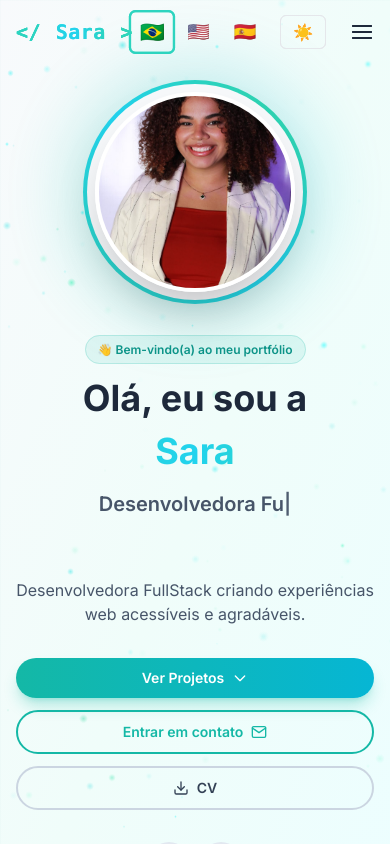
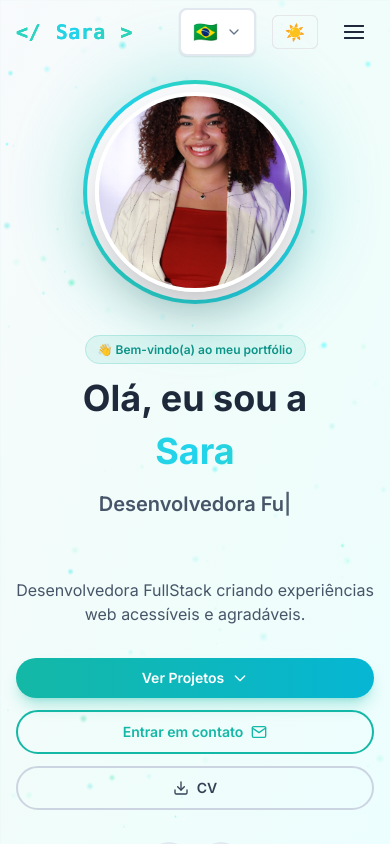
Before and after one commit to saracristinas/Portifolio-, a Next.js app: page /Curriculo_Sara_FullStack.pdf in a window 390 px wide. Shown: the top 844 px of the page. Built offline with nearby package versions, Linux system fonts and the light colour scheme.

Commit message:
feat(LanguageToggle): implementar seletor de idiomas dropdown responsivo e moderno"

```diff
--- a/components/LanguageToggle.tsx
+++ b/components/LanguageToggle.tsx
@@ -1,39 +1,133 @@
 "use client";
 
-import React from "react";
+import React, { useState, useRef, useEffect } from "react";
 import { useI18n } from "./LanguageProvider";
+import { motion, AnimatePresence } from "framer-motion";
+import { FiChevronDown } from "react-icons/fi";
+
+type Language = {
+  code: "pt" | "en" | "es";
+  name: string;
+  flag: string;
+};
+
+const languages: Language[] = [
+  { code: "pt", name: "Português", flag: "🇧🇷" },
+  { code: "en", name: "English", flag: "🇺🇸" },
+  { code: "es", name: "Español", flag: "🇪🇸" },
+];
 
 export default function LanguageToggle() {
   const { lang, setLang } = useI18n();
+  const [isOpen, setIsOpen] = useState(false);
+  const dropdownRef = useRef<HTMLDivElement>(null);
+
+  const currentLanguage = languages.find((l) => l.code === lang) || languages[0];
+
+  // Fecha dropdown ao clicar fora
+  useEffect(() => {
+    const handleClickOutside = (event: MouseEvent) => {
+      if (dropdownRef.current && !dropdownRef.current.contains(event.target as Node)) {
+        setIsOpen(false);
+      }
+    };
+
+    document.addEventListener("mousedown", handleClickOutside);
+    return () => document.removeEventListener("mousedown", handleClickOutside);
+  }, []);
+
+  const handleLanguageChange = (code: "pt" | "en" | "es") => {
+    setLang(code);
+    setIsOpen(false);
+  };
 
   return (
-    <div className="flex items-center gap-2">
+    <div className="relative" ref={dropdownRef}>
+      {/* Botão principal */}
       <button
-        aria-label="Português"
-        title="Português"
-        onClick={() => setLang("pt")}
-        className={`px-2 py-1 rounded transition-all ${lang === "pt" ? "ring-2 ring-teal-400 scale-110" : "opacity-70 hover:opacity-100"}`}
+        onClick={() => setIsOpen(!isOpen)}
+        className="
+          flex items-center gap-2
+          px-3 py-2
+          rounded-lg
+          bg-white dark:bg-slate-800
+          border-2 border-slate-200 dark:border-slate-700
+          hover:border-teal-400 dark:hover:border-teal-500
+          transition-all duration-300
+          shadow-sm hover:shadow-md
+        "
+        aria-label="Selecionar idioma"
+        aria-expanded={isOpen}
+        aria-haspopup="true"
       >
-        <span className="text-lg">🇧🇷</span>
+        <span className="text-xl" aria-hidden="true">{currentLanguage.flag}</span>
+        <span className="hidden sm:inline text-sm font-medium text-slate-700 dark:text-slate-300">
+          {currentLanguage.name}
+        </span>
+        <FiChevronDown
+          className={`w-4 h-4 text-slate-500 dark:text-slate-400 transition-transform duration-300 ${
+            isOpen ? "rotate-180" : ""
+          }`}
+        />
       </button>
 
-      <button
-        aria-label="English"
-        title="English"
-        onClick={() => setLang("en")}
-        className={`px-2 py-1 rounded transition-all ${lang === "en" ? "ring-2 ring-teal-400 scale-110" : "opacity-70 hover:opacity-100"}`}
-      >
-        <span className="text-lg">🇺🇸</span>
-      </button>
-
-      <button
-        aria-label="Español"
-        title="Español"
-        onClick={() => setLang("es")}
-        className={`px-2 py-1 rounded transition-all ${lang === "es" ? "ring-2 ring-teal-400 scale-110" : "opacity-70 hover:opacity-100"}`}
-      >
-        <span className="text-lg">🇪🇸</span>
-      </button>
+      {/* Dropdown menu */}
+      <AnimatePresence>
+        {isOpen && (
+          <motion.div
+            initial={{ opacity: 0, y: -10, scale: 0.95 }}
+            animate={{ opacity: 1, y: 0, scale: 1 }}
+            exit={{ opacity: 0, y: -10, scale: 0.95 }}
+            transition={{ duration: 0.2, ease: "easeOut" }}
+            className="
+              absolute top-full right-0 mt-2
+              w-48
+              bg-white dark:bg-slate-800
+              border-2 border-slate-200 dark:border-slate-700
+              rounded-xl
+              shadow-xl
+              overflow-hidden
+              z-50
+            "
+          >
+            <div className="py-1">
+              {languages.map((language, index) => (
+                <React.Fragment key={language.code}>
+                  <button
+                    onClick={() => handleLanguageChange(language.code)}
+                    className={`
+                      w-full flex items-center gap-3 px-4 py-3
+                      text-left
+                      transition-all duration-200
+                      ${
+                        lang === language.code
+                          ? "bg-teal-50 dark:bg-teal-900/20 text-teal-600 dark:text-teal-400"
+                          : "hover:bg-slate-50 dark:hover:bg-slate-700/50 text-slate-700 dark:text-slate-300"
+                      }
+                    `}
+                    aria-current={lang === language.code ? "true" : "false"}
+                  >
+                    <span className="text-2xl" aria-hidden="true">{language.flag}</span>
+                    <div className="flex-1">
+                      <span className="font-medium">{language.name}</span>
+                    </div>
+                    {lang === language.code && (
+                      <motion.div
+                        initial={{ scale: 0 }}
+                        animate={{ scale: 1 }}
+                        className="w-2 h-2 rounded-full bg-teal-500"
+                      />
+                    )}
+                  </button>
+                  {index < languages.length - 1 && (
+                    <div className="h-px bg-slate-200 dark:bg-slate-700 mx-2" />
+                  )}
+                </React.Fragment>
+              ))}
+            </div>
+          </motion.div>
+        )}
+      </AnimatePresence>
     </div>
   );
 }
```
